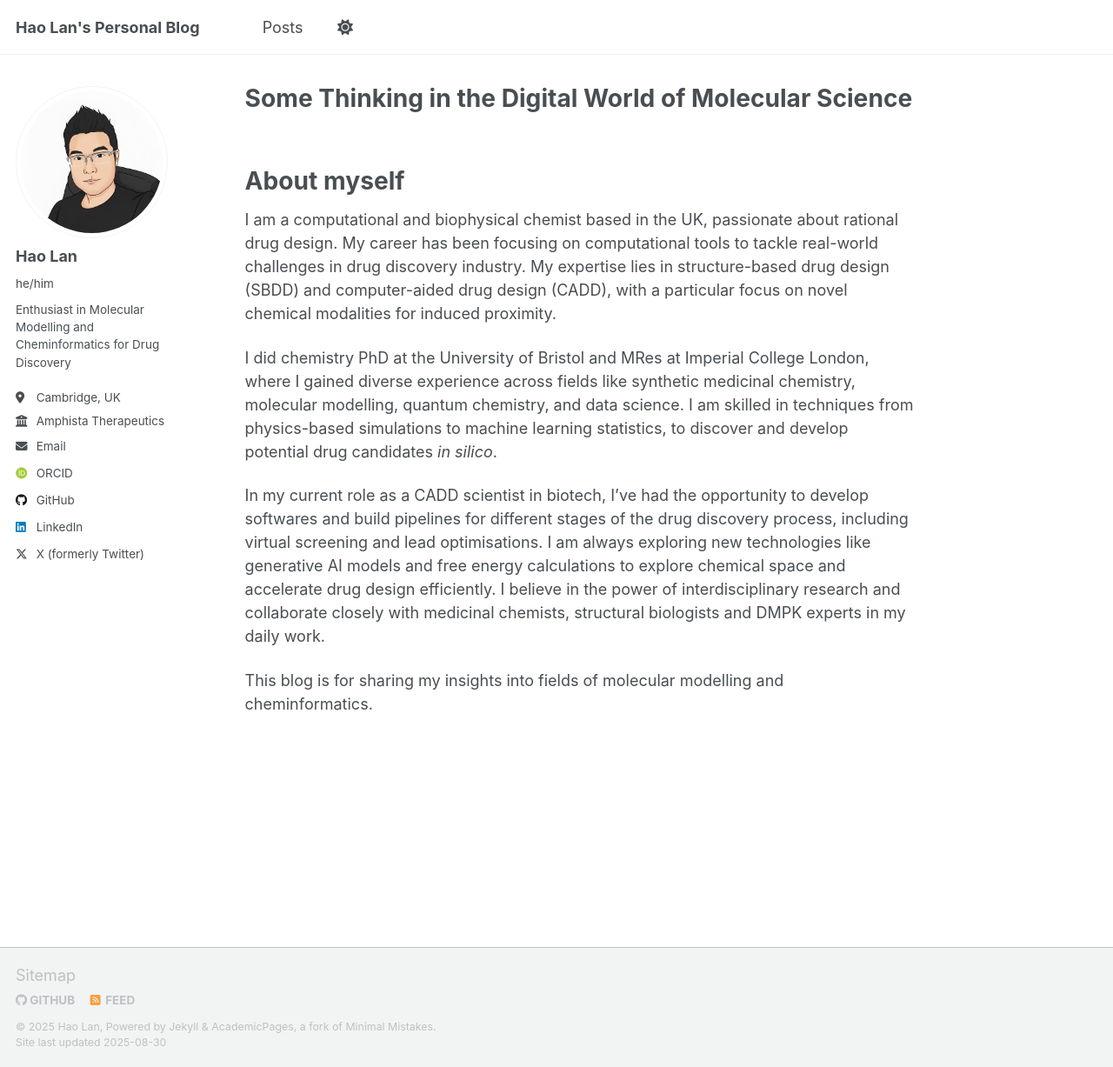
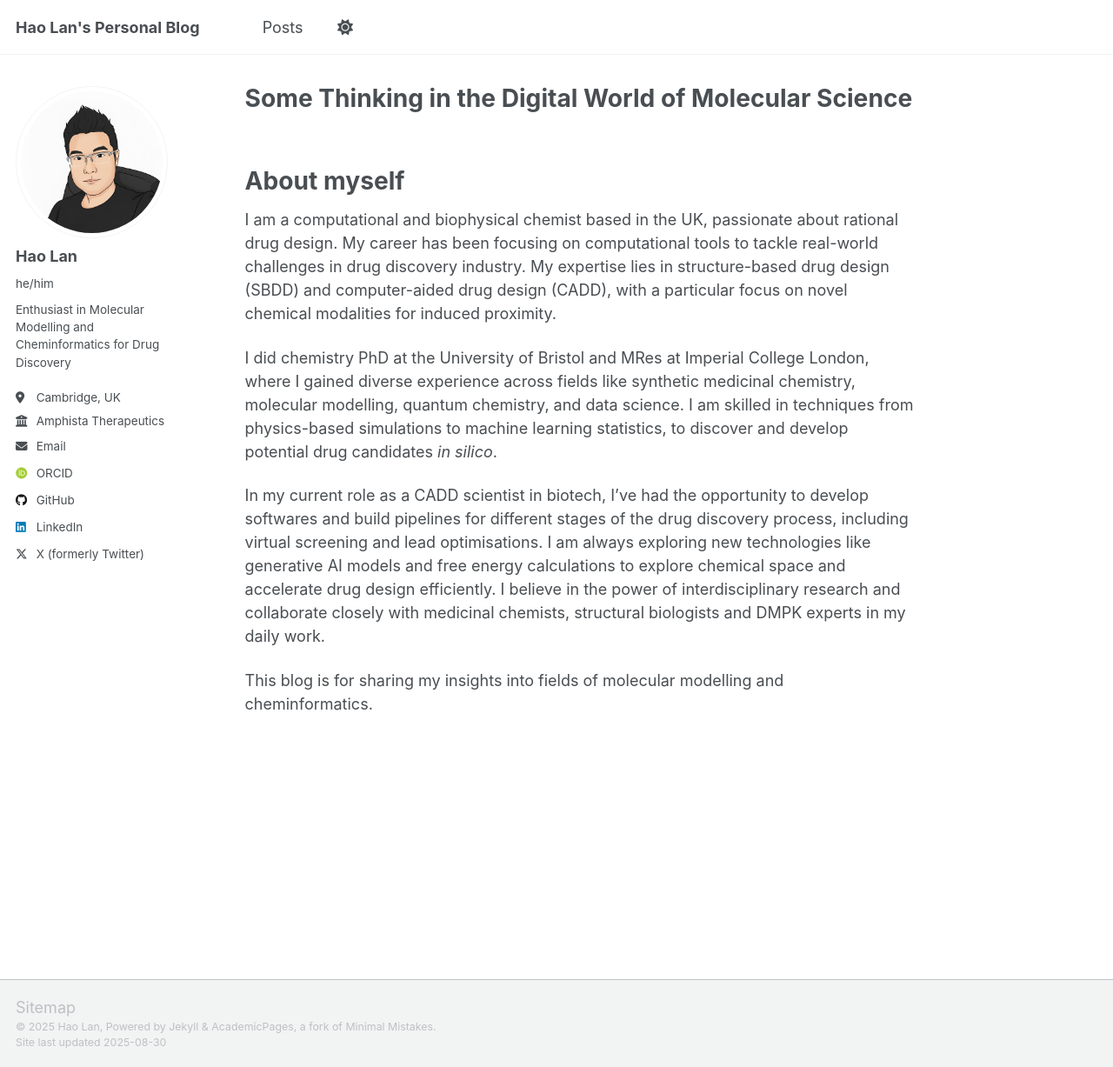
Before and after one commit to HaoLan-compchem/HaoLan-compchem.github.io, a Jekyll site: the page built from _pages/about.md, in a window 1280 px wide and 1227 px high. Shown: the whole window at 87% size. Built offline with Jekyll 4.4.1, drawn with Linux system fonts in a browser that asks for light colours; some web fonts are replaced; a script that is not in the unit is left out.

Commit message:
Update footer.html

```diff
--- a/_includes/footer.html
+++ b/_includes/footer.html
@@ -1,21 +1,3 @@
-{% include base_path %}
-
-{% if site.author.github or site.author.bitbucket or site.atom_feed.hide != true %}
-<div class="page__footer-follow">
-  <ul class="social-icons">
-    {% if site.author.github %}
-      <li><a href="http://github.com/{{ site.author.github }}"><i class="fab fa-github" aria-hidden="true"></i> GitHub</a></li>
-    {% endif %}
-    {% if site.author.bitbucket %}
-      <li><a href="http://bitbucket.org/{{ site.author.bitbucket }}"><i class="fab fa-bitbucket" aria-hidden="true"></i> Bitbucket</a></li>
-    {% endif %}
-    {% if site.atom_feed.hide != true %}
-    <li><a href="{% if site.atom_feed.path %}{{ site.atom_feed.path }}{% else %}{{ base_path }}/feed.xml{% endif %}"><i class="fa fa-fw fa-rss-square" aria-hidden="true"></i> {{ site.data.ui-text[site.locale].feed_label | default: "Feed" }}</a></li>
-    {% endif %}
-  </ul>
-</div>
-{% endif %}
-
 <div class="page__footer-copyright">
   &copy; {{ site.time | date: '%Y' }} {{ site.name | default: site.title }}, {{ site.data.ui-text[site.locale].powered_by | default: "Powered by" }} <a href="http://jekyllrb.com" rel="nofollow">Jekyll</a> &amp; <a href="https://github.com/academicpages/academicpages.github.io">AcademicPages</a>, a fork of <a href="https://mademistakes.com/work/minimal-mistakes-jekyll-theme/" rel="nofollow">Minimal Mistakes</a>.<br />
   Site last updated {{ "now" | date: '%Y-%m-%d' }}
```
